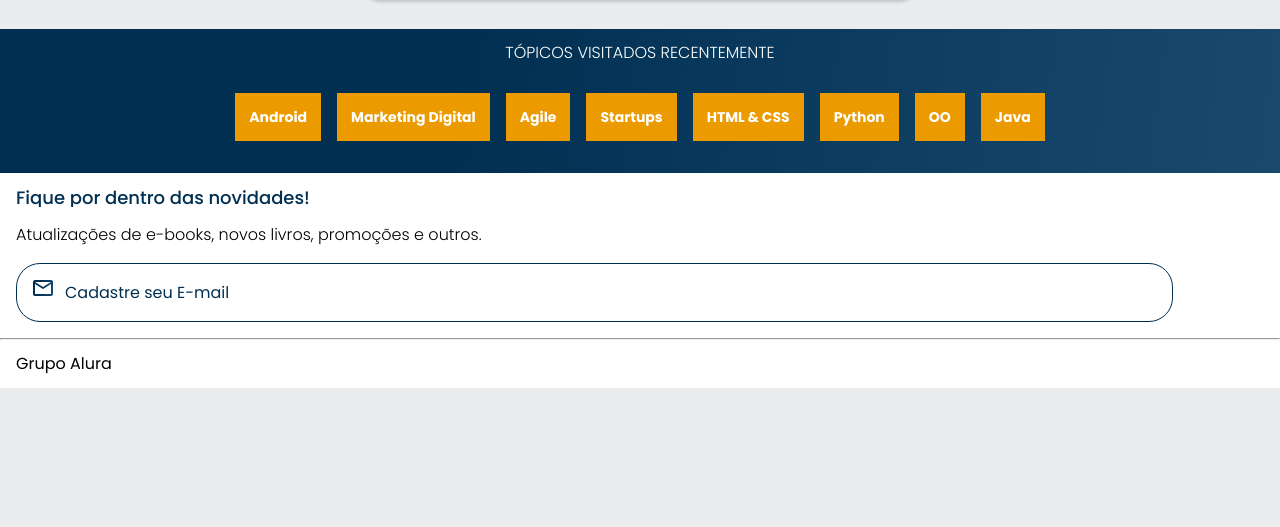
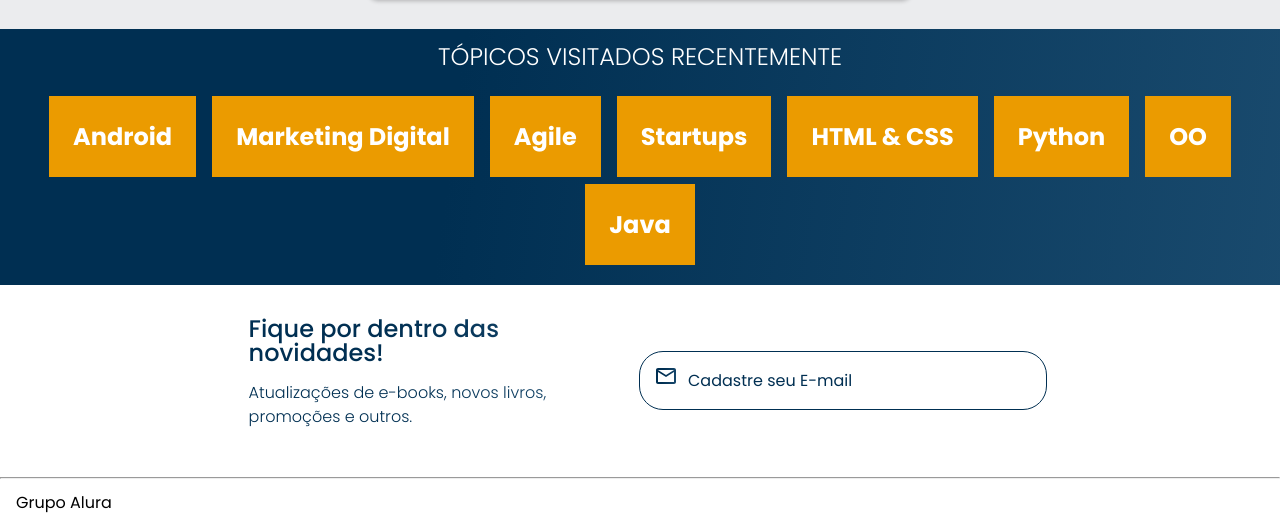
Before and after one commit to renatofm-dev/mobile-first-alurabooks, a plain HTML site: page Mobile-first/index.html in a window 1280 px wide. Shown: the part 2096-2623 px from the top of the page. Before the commit the page ends 2484 px from the top, so only its background shows below. Drawn offline with nearby package versions, Linux system fonts and the light colour scheme.

Commit message:
changes in contatos.css and topicos.css

```diff
--- a/Mobile-first/index.html
+++ b/Mobile-first/index.html
@@ -219,8 +219,10 @@
     </section>
 
     <section class="contato">
-        <h2 class="contato__titulo">Fique por dentro das novidades!</h2>
-        <p class="contato__texto">Atualizações de e-books, novos livros, promoções e outros.</p>
+        <div class="contato__descricao">
+            <h2 class="contato__titulo">Fique por dentro das novidades!</h2>
+            <p class="contato__texto">Atualizações de e-books, novos livros, promoções e outros.</p>
+        </div>
         <input type="email" placeholder="Cadastre seu E-mail" class="contato__email">
     </section>
 
--- a/Mobile-first/styles/contato.css
+++ b/Mobile-first/styles/contato.css
@@ -4,7 +4,7 @@
 }
 
 .contato__titulo,
-.contaato__texto {
+.contato__texto {
     background: var(--azul-degrade);
     -webkit-background-clip: text;
     -webkit-text-fill-color: transparent;
@@ -39,3 +39,22 @@
     padding-left: 2em;
 
 }
+
+@media screen and (min-width: 1024px){
+    .contato {
+        display: flex;
+        align-items: center;
+        justify-content: center;
+    }
+    .contato__titulo {
+        font-size: 24px;
+    }
+
+    .contato__email {
+        width: 30%;
+    }
+    .contato__descricao {
+        margin: 1em;
+        width: 30%;
+    }
+}
--- a/Mobile-first/styles/topicos.css
+++ b/Mobile-first/styles/topicos.css
@@ -30,3 +30,13 @@
     font-size: 14px;
     font-weight: 700;
 }
+
+@media screen and (min-width: 1024px) {
+    .topicos__titulo {
+        font-size: 24px;
+    }
+    .topicos__link {
+        font-size: 24px;
+    }
+
+}
```
